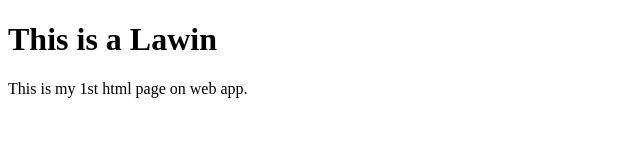
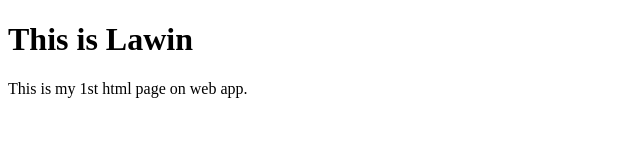
Before and after one commit to LawinKh/LawinKh.github.io, a plain HTML site: page index.html in a window 1280 px wide. Shown: the full height of the page, 0-640 px from the left. Drawn offline with Linux system fonts and the light colour scheme.

Commit message:
Update index.html

```diff
--- a/index.html
+++ b/index.html
@@ -4,7 +4,7 @@
 <title>Page Title</title>
 </head>
 <body>
-<h1>This is a Lawin</h1>
+<h1>This is Lawin</h1>
 <p>This is my 1st html page on web app.</p>
 </body>
 </html>
```
